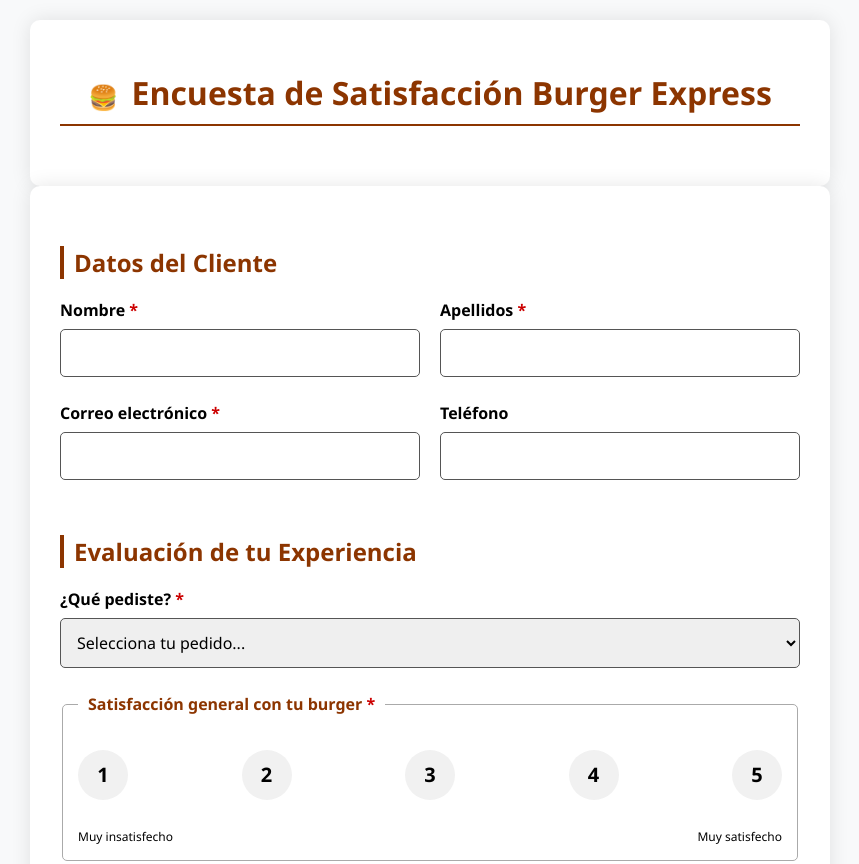
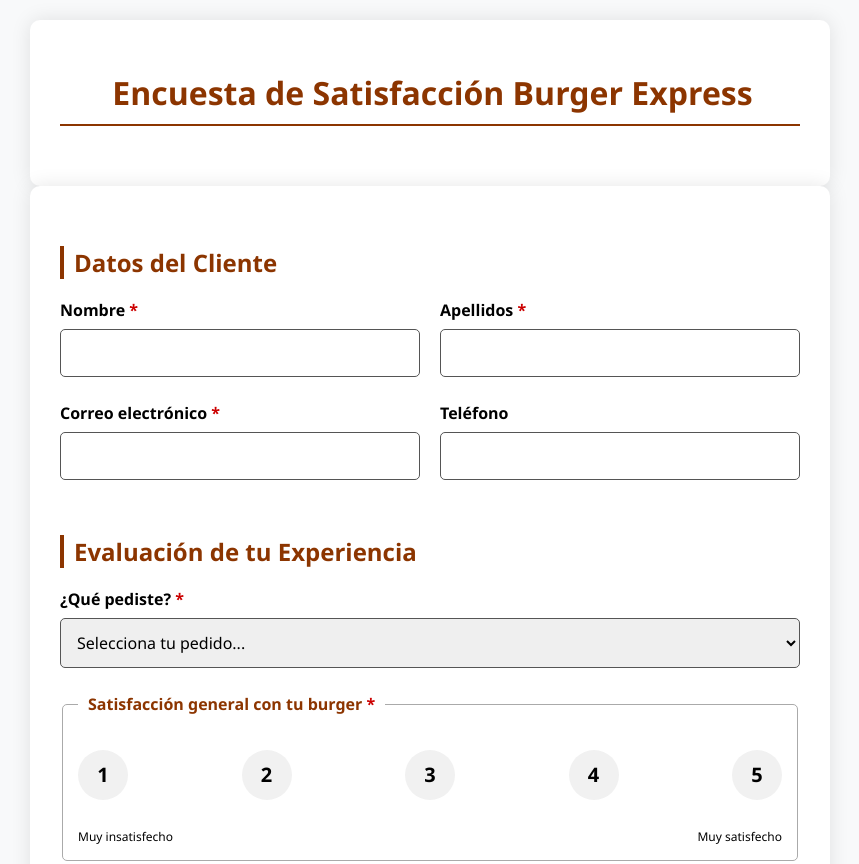
Before and after one commit to williamscano/burger2025, a plain HTML site: page form_satisfaccion.html in a window 1280 px wide. Shown: the top 864 px of the page, without its empty margins (210-1069 px from the left). Drawn offline with Linux system fonts and the light colour scheme.

Commit message:
modificado icono header

```diff
--- a/form_satisfaccion.html
+++ b/form_satisfaccion.html
@@ -12,7 +12,7 @@
 <body>
     <header role="banner">
         <div class="container">
-            <h1><span class="burger-icon" aria-hidden="true">🍔</span> Encuesta de Satisfacción Burger Express</h1>
+            <h1><span class="burger-icon" aria-hidden="true"></span> Encuesta de Satisfacción Burger Express</h1>
         </div>
     </header>
 
```
